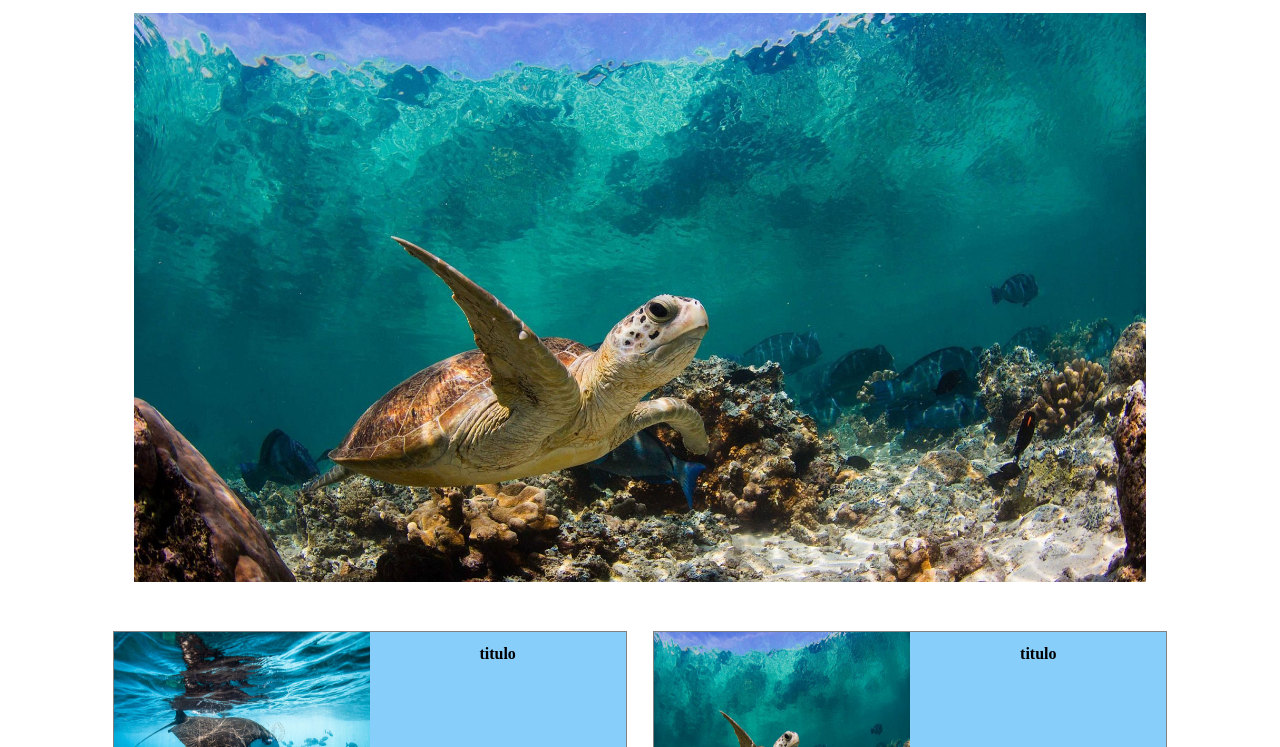
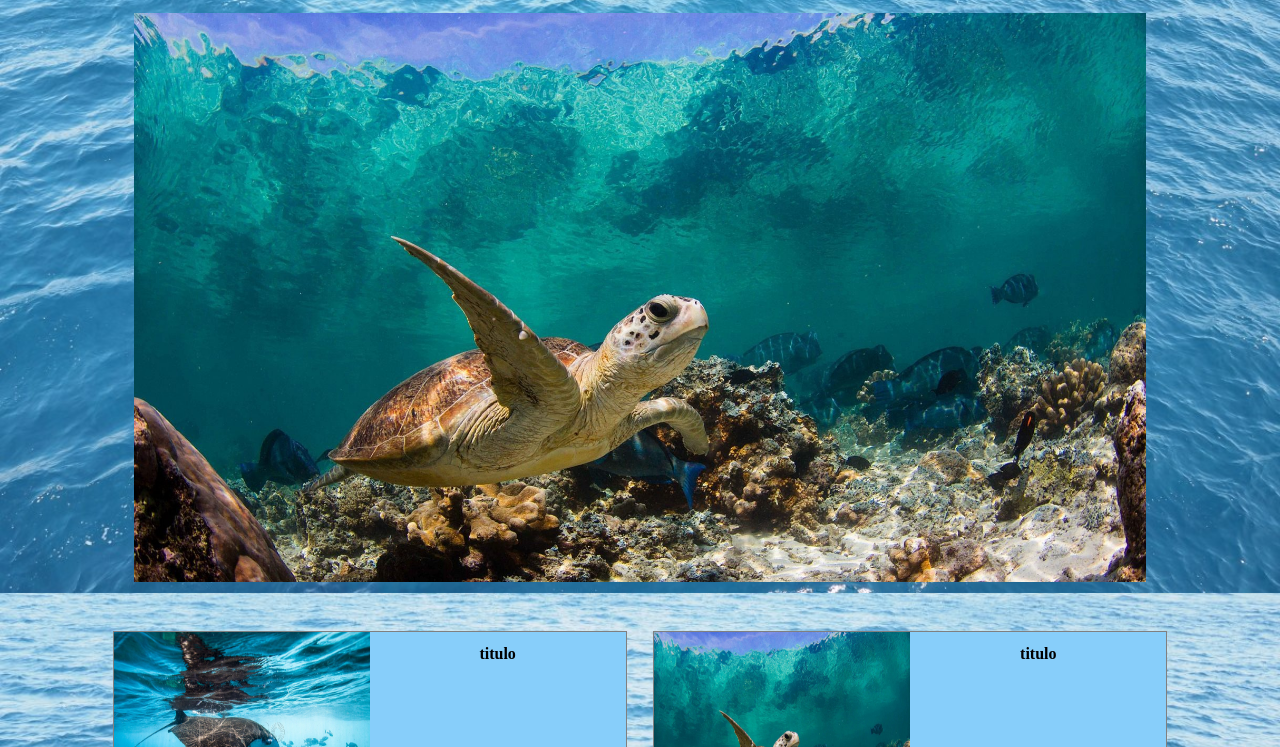
Before and after one commit to jpcc1217/WPEsferaAzul, a plain HTML site: page index.html in a window 1280 px wide. Shown: the part 367-1114 px from the top of the page. Drawn offline with Linux system fonts and the light colour scheme.

Commit message:
background agregado

```diff
--- a/css/styles.css
+++ b/css/styles.css
@@ -1,3 +1,11 @@
+body {
+    background-image: url(../img/fondosimple.jpg) ;
+    background-size: cover;
+    background-attachment: fixed;
+}
+
+
+
 /*CARRUSEL*/
 .slider {
 	width: 80%;
```
Also changed, not shown: img/fondosimple.jpg (added).
